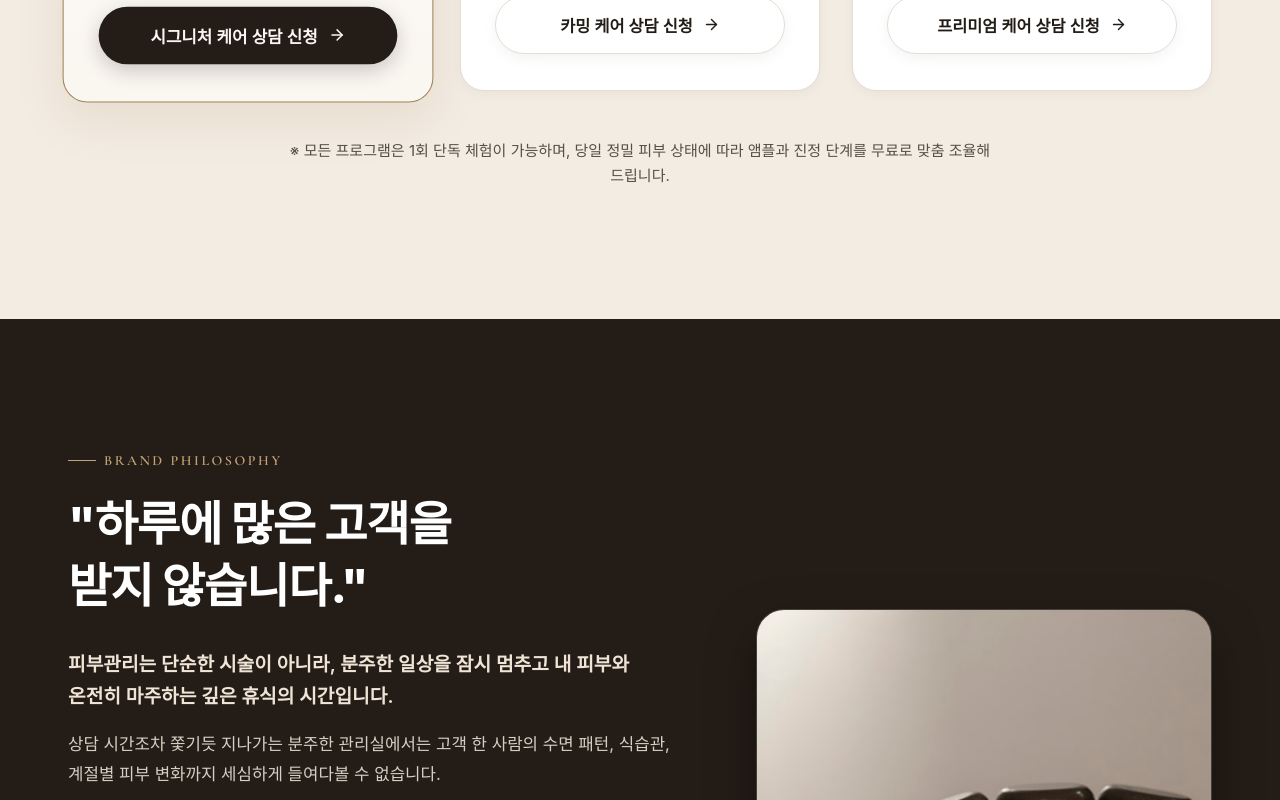
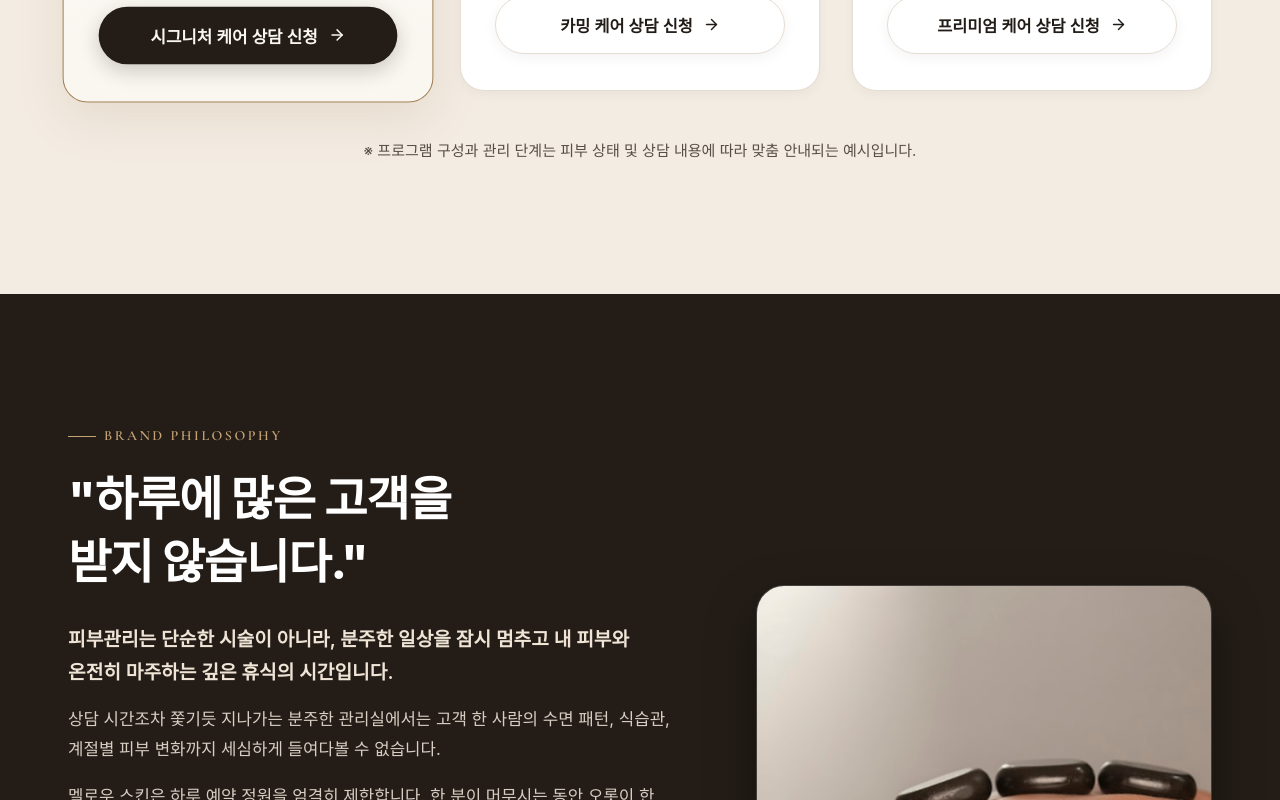
Before and after one commit to jihyekim0616-collab/mellow-skin-demo, a React (Vite) app: page / in a window 1280 px wide. Shown: the part 3680-4480 px from the top of the page. Built offline with nearby package versions, Linux system fonts and the light colour scheme; no server answers; a web font is replaced by a local one.

Commit message:
Finalize portfolio demo disclaimer copy

```diff
--- a/src/components/Programs.tsx
+++ b/src/components/Programs.tsx
@@ -103,7 +103,7 @@ export const Programs: React.FC<ProgramsProps> = ({ onSelectProgram }) => {
         {/* Transparent Notice */}
         <div className="programs-footnote">
           <p>
-            ※ 모든 프로그램은 1회 단독 체험이 가능하며, 당일 정밀 피부 상태에 따라 앰플과 진정 단계를 무료로 맞춤 조율해 드립니다.
+            ※ 프로그램 구성과 관리 단계는 피부 상태 및 상담 내용에 따라 맞춤 안내되는 예시입니다.
           </p>
         </div>
       </div>
--- a/src/components/Reviews.tsx
+++ b/src/components/Reviews.tsx
@@ -55,7 +55,7 @@ export const Reviews: React.FC = () => {
 
         <div className="reviews-footer-note">
           <p>
-            ※ 멜로우 스킨은 실제 오픈 시에도 네이버 스마트플레이스 실방문자 리뷰 및 영수증 인증 후기만을 투명하게 연동합니다.
+            ※ 위 후기는 홈페이지 구성 예시를 보여드리기 위한 포트폴리오용 가상 후기입니다.
           </p>
         </div>
       </div>
```
